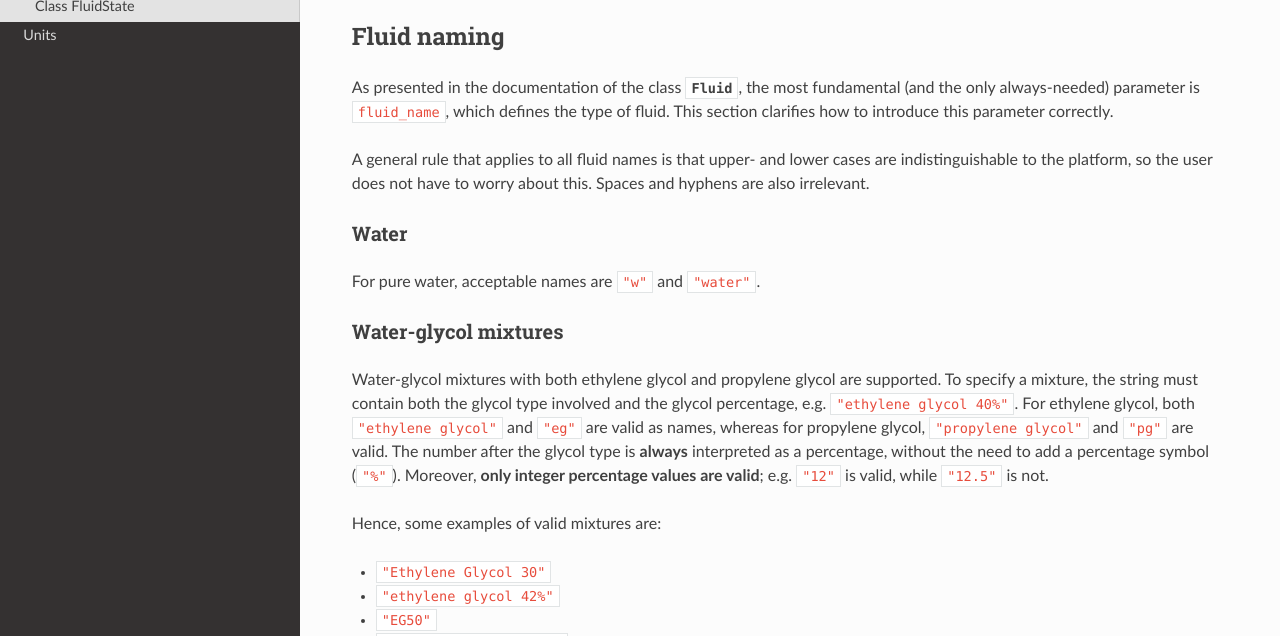
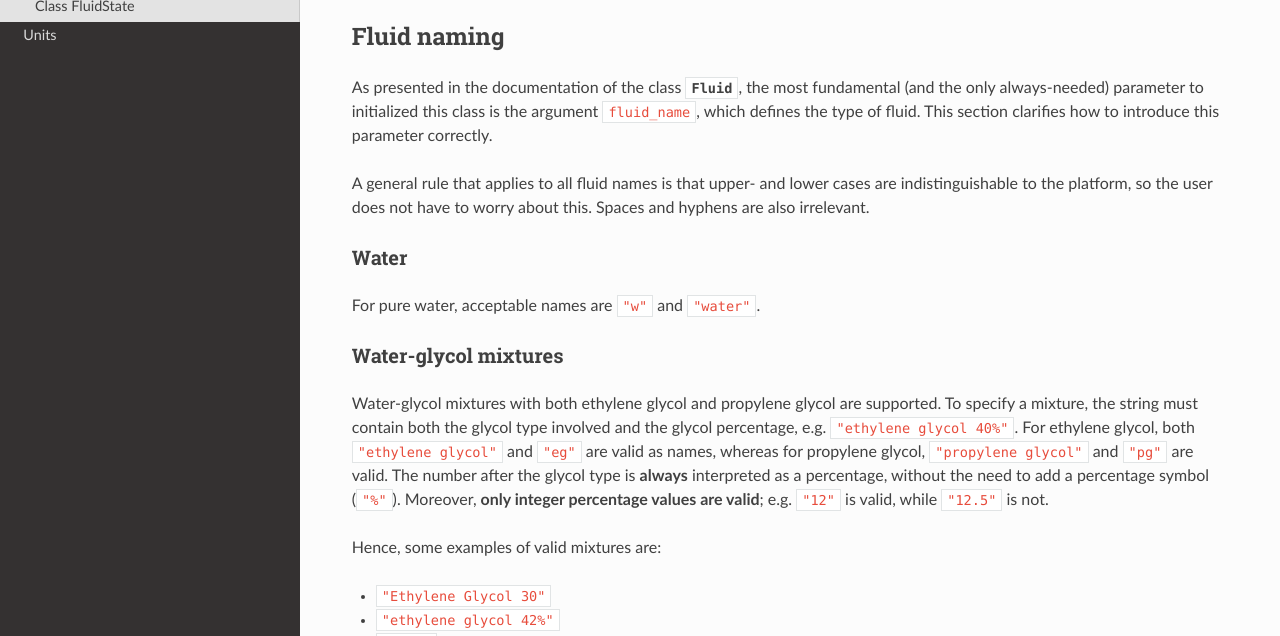
Before and after one commit to serc-chile/SERCpy, a Sphinx documentation site: the page built from docs/source/fluid_class.rst, in a window 1280 px wide and 900 px high, cut to the strip 264-900 px from the top of the window. Built offline with Sphinx 7.4.7 and the Read the Docs theme 3.1.0, drawn with Linux system fonts in a browser that asks for light colours; pages that are not in the unit, such as notebooks, are missing from menus.

Commit message:
Update fluid_class.rst

```diff
--- a/docs/source/fluid_class.rst
+++ b/docs/source/fluid_class.rst
@@ -10,7 +10,7 @@ Class Fluid
 Fluid naming
 ------------
 
-As presented in the documentation of the class :class:`Fluid <Fluid>`, the most fundamental (and the only always-needed) parameter is `fluid_name`, which defines the type of fluid. This section clarifies how to introduce this parameter correctly.
+As presented in the documentation of the class :class:`Fluid <Fluid>`, the most fundamental (and the only always-needed) parameter to initialized this class is the argument `fluid_name`, which defines the type of fluid. This section clarifies how to introduce this parameter correctly.
 
 A general rule that applies to all fluid names is that upper- and lower cases are indistinguishable to the platform, so the user does not have to worry about this. Spaces and hyphens are also irrelevant.
 
```
